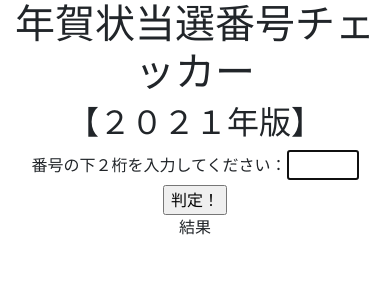
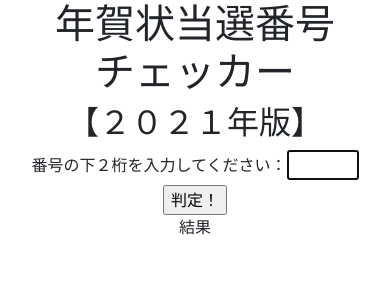
Before and after one commit to totuus1157/new-years-card-winner-number-checker, a React (Create React App) app in the folder new-years-card-winner-number-checker/: page / in a window 390 px wide. Shown: the top 300 px of the page. Built offline with nearby package versions, Linux system fonts and the light colour scheme.

Commit message:
768px以下の表示で改行する様にした。

```diff
--- a/new-years-card-winner-number-checker/src/App.js
+++ b/new-years-card-winner-number-checker/src/App.js
@@ -42,7 +42,7 @@ class App extends React.Component {
     return (
       <div className="App">
         <header>
-          <h1>年賀状当選番号チェッカー</h1>
+          <h1>年賀状当選番号<br className="d-block d-md-none" />チェッカー</h1>
           <h2>【２０２１年版】</h2>
         </header>
         <main>
```
